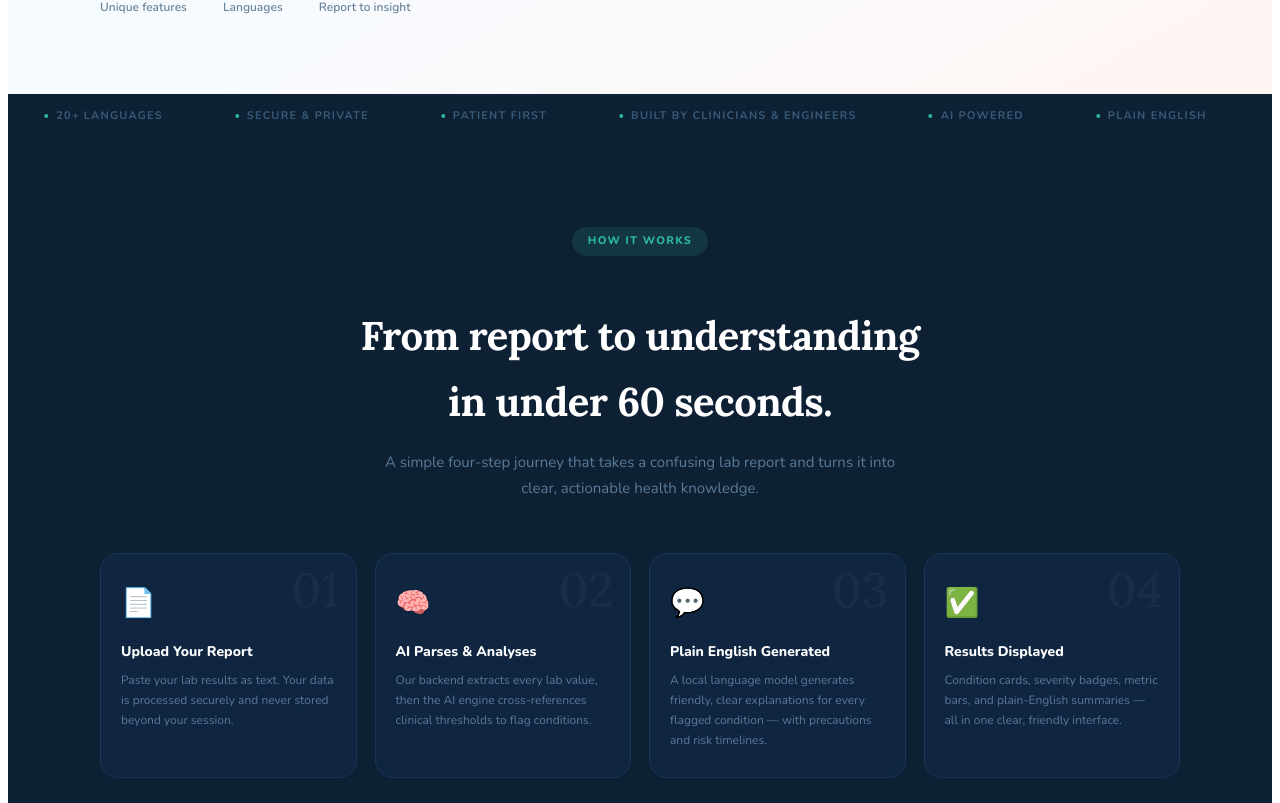
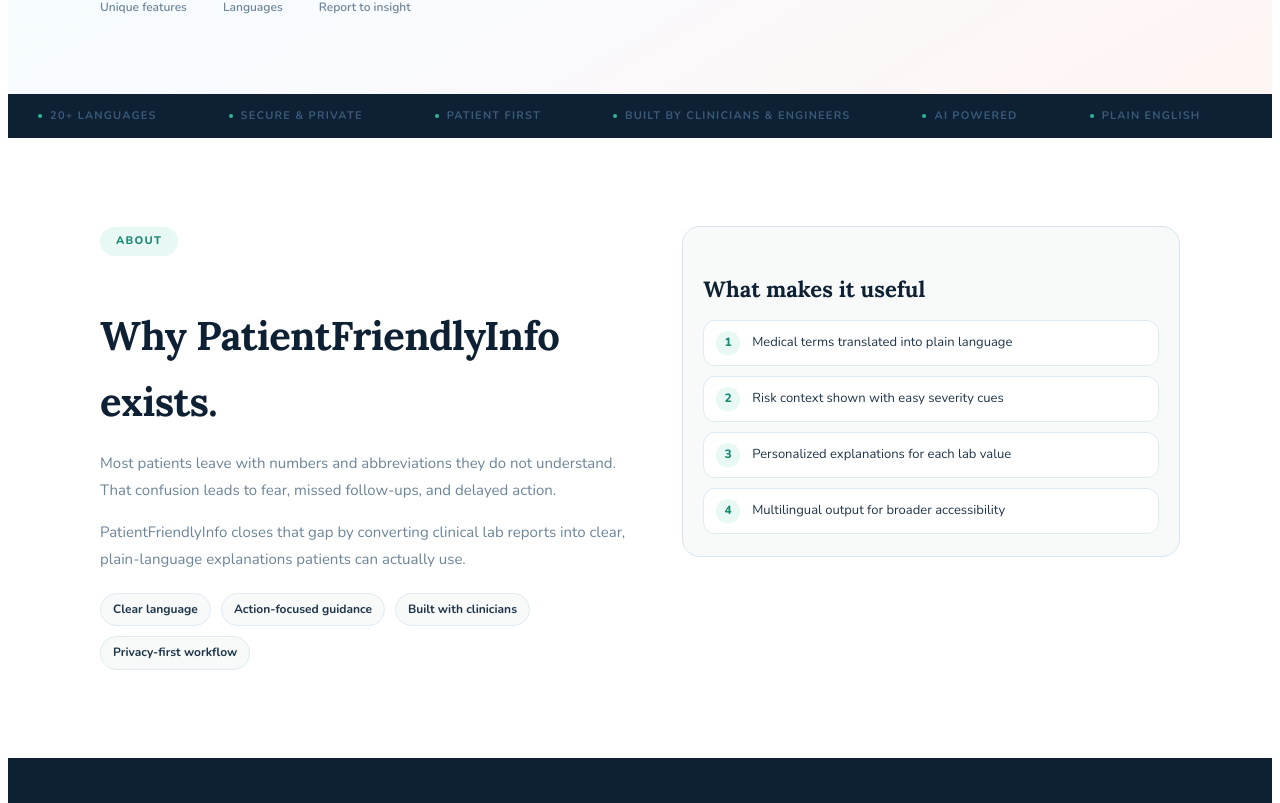
Before and after one commit to VishalR787/patient-friendly-info-web, a React (Vite) app in the folder frontend/: page / in a window 1280 px wide. Shown: the part 737-1540 px from the top of the page. Built offline with nearby package versions, Linux system fonts and the light colour scheme; no server answers.

Commit message:
frontend updates

```diff
--- a/frontend/src/pages/patientfriendlyinfo.jsx
+++ b/frontend/src/pages/patientfriendlyinfo.jsx
@@ -140,6 +140,51 @@
           ))}
         </div>
       </div>
+
+      {/* ABOUT */}
+      <section id="about" style={{ padding:"88px 0", background:"#fff" }}>
+        <div style={{ maxWidth:1080, margin:"0 auto", padding:"0 28px" }}>
+          <div style={{ display:"grid", gridTemplateColumns:"1.05fr .95fr", gap:32, alignItems:"start" }}>
+            <div className="pfi-reveal">
+              <span style={{ display:"inline-block", padding:"5px 16px", borderRadius:50, fontSize:11, fontWeight:800, letterSpacing:"1.3px", textTransform:"uppercase", marginBottom:14, background:"#e8f8f5", color:"#1e8a74" }}>About</span>
+              <h2 style={{ fontFamily:"'Lora',serif", fontSize:"clamp(26px,3.8vw,40px)", color:"#0e2033", letterSpacing:"-.6px", marginBottom:14 }}>
+                Why PatientFriendlyInfo exists.
+              </h2>
+              <p style={{ fontSize:15, color:"#6b8499", lineHeight:1.8, marginBottom:14 }}>
+                Most patients leave with numbers and abbreviations they do not understand. That confusion leads to fear, missed follow-ups, and delayed action.
+              </p>
+              <p style={{ fontSize:15, color:"#6b8499", lineHeight:1.8, marginBottom:20 }}>
+                PatientFriendlyInfo closes that gap by converting clinical lab reports into clear, plain-language explanations patients can actually use.
+              </p>
+              <div style={{ display:"flex", gap:10, flexWrap:"wrap" }}>
+                {["Clear language", "Action-focused guidance", "Built with clinicians", "Privacy-first workflow"].map((item, idx) => (
+                  <span key={idx} style={{ fontSize:12, fontWeight:700, padding:"6px 12px", borderRadius:50, background:"#f7faf9", color:"#1e3448", border:"1px solid #e0eaf3" }}>
+                    {item}
+                  </span>
+                ))}
+              </div>
+            </div>
+            <div className="pfi-reveal" style={{ transitionDelay:".12s" }}>
+              <div style={{ background:"#f7faf9", border:"1px solid #d7e4ef", borderRadius:18, padding:"22px 20px" }}>
+                <h3 style={{ fontFamily:"'Lora',serif", fontSize:22, color:"#0e2033", marginBottom:12 }}>What makes it useful</h3>
+                <div style={{ display:"grid", gap:10 }}>
+                  {[
+                    ["1", "Medical terms translated into plain language"],
+                    ["2", "Risk context shown with easy severity cues"],
+                    ["3", "Personalized explanations for each lab value"],
+                    ["4", "Multilingual output for broader accessibility"],
+                  ].map(([n, txt], i) => (
+                    <div key={i} style={{ display:"flex", gap:12, alignItems:"center", background:"#fff", border:"1px solid #e0eaf3", borderRadius:12, padding:"10px 12px" }}>
+                      <div style={{ width:24, height:24, borderRadius:"50%", background:"#e8f8f5", color:"#1e8a74", fontSize:12, fontWeight:800, display:"flex", alignItems:"center", justifyContent:"center", flexShrink:0 }}>{n}</div>
+                      <div style={{ fontSize:13, color:"#1e3448", lineHeight:1.5 }}>{txt}</div>
+                    </div>
+                  ))}
+                </div>
+              </div>
+            </div>
+          </div>
+        </div>
+      </section>
 
       {/* HOW IT WORKS */}
       <section id="how-it-works" style={{ padding:"88px 0", background:"#0e2033" }}>
```
